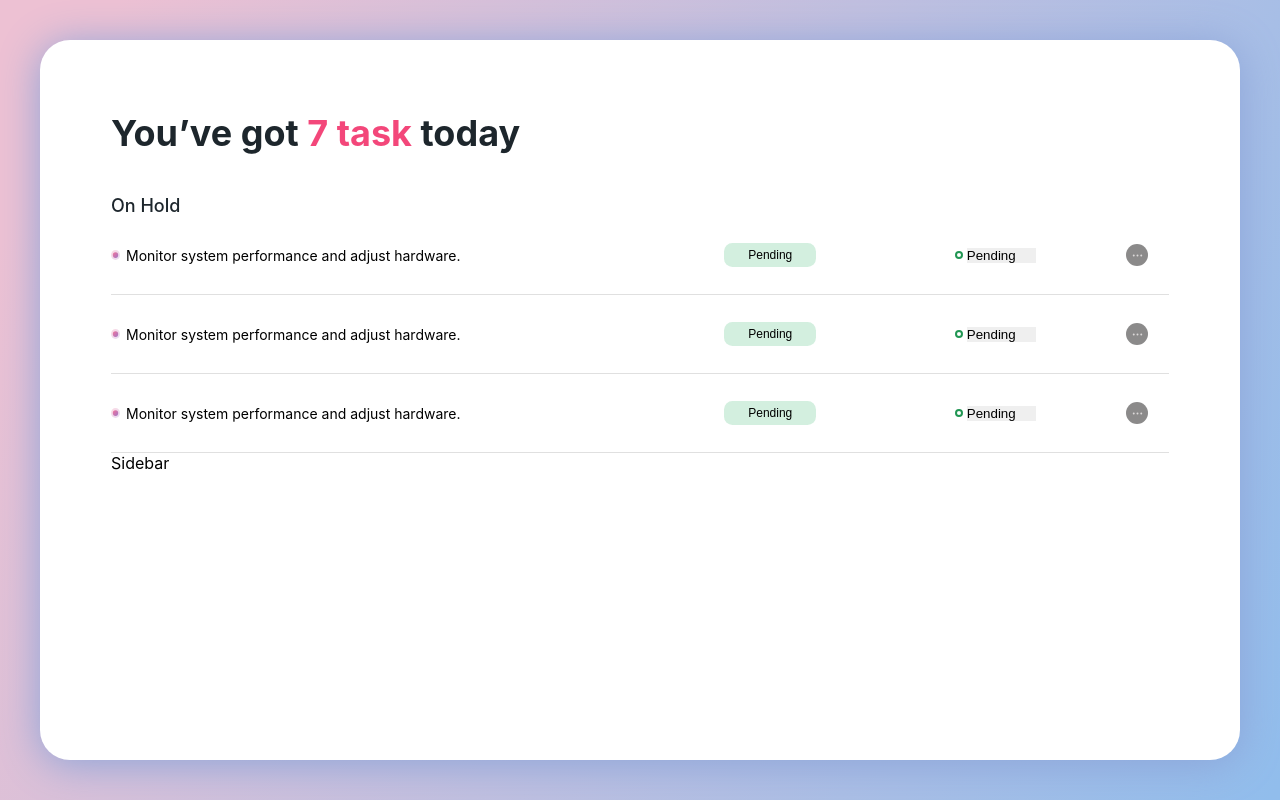
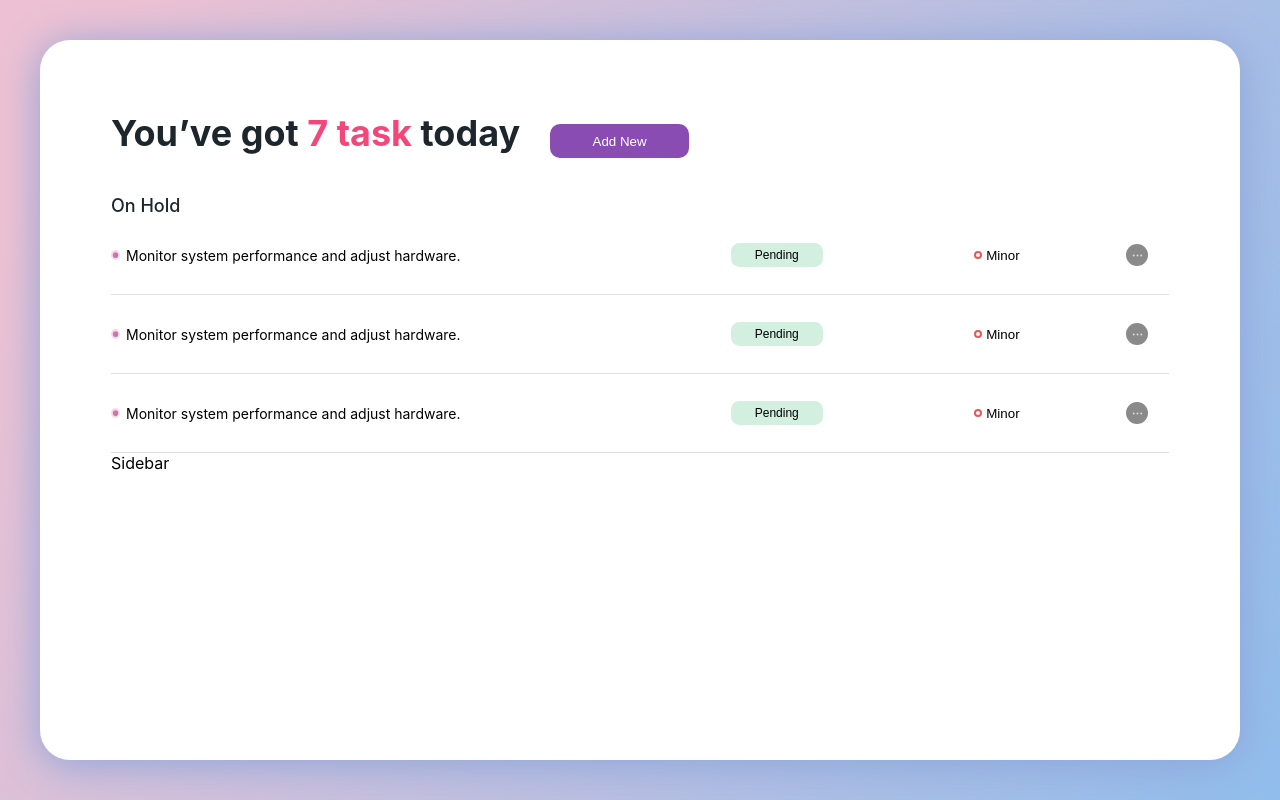
Before and after one commit to AliAhmadAnwer/todoList, a React (Create React App) app: page / in a window 1280 px wide. Built offline with nearby package versions, Linux system fonts and the light colour scheme.

Commit message:
Update Form

```diff
--- /dev/null
+++ b/src/components/layout/Dialog.jsx
@@ -0,0 +1,120 @@
+import * as React from 'react';
+import styled from 'styled-components';
+import Dialog from '@mui/material/Dialog';
+import DialogContent from '@mui/material/DialogContent';
+import TodoStatus from './TodoStatus';
+import TodoPriority from './TodoPriority';
+
+
+
+export default function AlertDialog(props) {
+  const [title, setTitle] = React.useState();
+
+  const titleChangeHandler = (event)=>{
+    setTitle(event.target.value)
+  }
+
+  const formSubmitHandler = (event)=>{
+    event.preventDefault()
+
+    console.log(title)
+    setTitle('')
+    props.setAddNew(false)
+
+  }
+
+  return (
+    <div sx={{borderRadius: '50%', background: '#000' }}>
+      {/* <Button variant="outlined" onClick={handleClickOpen}>
+        Open alert dialog
+      </Button> */}
+      <Dialog open={props.addNew} style={{borderRadius: '50%', }}>
+        <DialogContent sx={{maxWidth: '700px', padding:'60px',  }}>
+         <Form onSubmit={formSubmitHandler} >
+            <Label>Task</Label>
+            <Input type='text' value={title} onChange={titleChangeHandler} />
+            <Label>Description</Label>
+            <TextArea type='textarea' />
+            <Footer>
+                <FooterDiv>
+            <Label> Status</Label>
+            <TodoStatus style={{margin: 'none', width: '150px', marginTop: '15px'}}/>
+            </FooterDiv>
+            <FooterDiv>
+            <Label> Priority</Label>
+            <TodoPriority style={{margin: 'none', width: '100px', marginTop: '15px'}} />
+            </FooterDiv>
+            </Footer>
+
+            <BtnDiv>
+            <AddNewButton type='button' onClick={formSubmitHandler} >Add New</AddNewButton>
+            </BtnDiv>
+
+         </Form>
+        </DialogContent>
+
+      </Dialog>
+    </div>
+  );
+}
+
+
+
+
+
+const Form = styled.form`
+    width: 100%;
+`
+const Label = styled.label`
+    font-size: 20px;
+    color: black;
+
+`
+
+const Input = styled.input`
+    width: 100%;
+    height: 30px;
+    margin: 15px 0px;
+    padding-left: 5px;
+    font-size: 18px;
+    outline: none;
+`
+const TextArea = styled.textarea`
+    width: 100%;
+    margin: 15px 0px;
+    height: 70px;
+    padding-left: 5px;
+    padding-top: 5px;
+    font-size: 15px;
+    outline: none;
+`
+const BtnDiv = styled.div`
+    width: 100%;
+    text-align: end;
+`
+
+const AddNewButton = styled.button`
+  width: 139px;
+height: 34px;
+cursor: pointer;
+border: none;
+background: #884CB2;
+border-radius: 10px;
+color: #fff;
+right: 0;
+`
+
+const Footer = styled.div`
+   width: 100%;
+    display: flex;
+    flex-direction: row;
+    margin-bottom: 30px;
+
+`
+const FooterDiv = styled.div`
+    display: flex;
+    flex-direction: column;
+    width: 50%;
+
+
+`
--- a/src/components/layout/TodoItem.jsx
+++ b/src/components/layout/TodoItem.jsx
@@ -1,21 +1,17 @@
 import React, { useState } from "react";
 import styled from "styled-components";
-import CircleRing from "../../Icons/CircleRing";
+
 import { Menu, Radio } from "../../Icons/index";
 import TodoMenu from "./TodoMenu";
 import MenuItem from '@mui/material/MenuItem';
+import TodoStatus from "./TodoStatus";
+import TodoPriority from "./TodoPriority";
 
 
 const TodoItem = () => {
 
 
-  const [status , setStaus] = useState()
 
-
-  const statusHandler = (e) => {
-
-    setStaus(e.target.value)
-  }
 
 
   return (
@@ -25,23 +21,11 @@ const TodoItem = () => {
       <TodoHeading>Monitor system performance and adjust hardware.</TodoHeading>
 
 
-      <TodoStatus status={status} value={status} onChange={statusHandler}>
-        <option >Pending</option>
-        <option >In Progress</option>
-        <option>Compelete</option>
-
-      </TodoStatus>
+      <TodoStatus style={{margin: 'auto'}}/>
+      <TodoPriority style={{margin: 'auto'}}/>
 
 
-       <TodoPriority priority="minor">
-        <CircleRing />
 
-        <select>
-        <option >Pending</option>
-        <option >In Progress</option>
-        <option>Compelete</option>
-        </select>
-      </TodoPriority>
 
 
 
@@ -70,62 +54,9 @@ const TodoHeading = styled.p`
   width: 50%;
 `;
 
-const TodoStatus = styled("select")`
-appearance: none;
-  background: ${(props) =>
-    props.status === "Pending"
-      ? "rgba(242, 153, 74, 0.2)"
-      : props.status === "In Progress"
-      ? "rgba(86, 204, 242, 0.2)"
-      : "rgba(39, 174, 96, 0.2)"};
-  border-radius: 8.5px;
-  padding: 5px 15px;
-  text-align: center;
-
-  border: none;
-  margin: auto;
-  font-size: 12px;
-
-  option {
-appearance: none;
-
-    background: #fff;
-      border: none;
-      padding: 5px 15px;
-  }
-
-`;
-
-const TodoPriority = styled.div`
-  font-weight: 400;
-  font-size: 12px;
-  color: #5c626d;
-  margin: auto;
-  display: flex;
-  justify-content: center;
-  align-items: center;
 
 
-  svg {
-    margin-right: 4px;
-    circle {
-      stroke: ${({ priority }) =>
-        priority === "minor"
-          ? "#219653"
-          : priority === "normal"
-          ? "#F2C94C"
-          : "#EB5757"};
-    }
-  }
 
-  select{
-    appearance: none;
-    border: none;
-
-  }
-
-
-`;
 
 const MenuButton = styled.button`
   background: #8b8a8a;
--- /dev/null
+++ b/src/components/layout/TodoPriority.jsx
@@ -0,0 +1,57 @@
+import React,{useState} from 'react'
+import styled from 'styled-components'
+import CircleRing from "../../Icons/CircleRing";
+
+const TodoPriority = (props) => {
+    const [priorityOption, setPriorityOption] = useState()
+
+    const priorityHandle = (e)=>{
+        setPriorityOption(e.target.value)
+    }
+  return (
+    <Priority style={props.style} priority={priorityOption}>
+        <CircleRing />
+
+        <select  value={priorityOption} onChange={priorityHandle} >
+        <option selected >Minor</option>
+        <option >Normal</option>
+        <option>Critical</option>
+        </select>
+      </Priority>
+  )
+}
+
+export default TodoPriority
+
+const Priority = styled.div`
+  font-weight: 400;
+  font-size: 12px;
+  color: #5c626d;
+  /* margin: auto; */
+  display: flex;
+  justify-content: center;
+  align-items: center;
+
+
+  svg {
+    margin-right: 4px;
+    circle {
+      stroke: ${({ priority }) =>
+        priority === "Minor"
+          ? "#219653"
+          : priority === "Normal"
+          ? "#F2C94C"
+          : "#EB5757"};
+    }
+  }
+
+  select{
+    appearance: none;
+    border: none;
+    outline: none;
+    background: none;
+
+  }
+
+
+`;
--- /dev/null
+++ b/src/components/layout/TodoStatus.jsx
@@ -0,0 +1,51 @@
+import React,{useState} from 'react'
+import styled from 'styled-components'
+
+const TodoStatus = (props) => {
+    const [statusOption , setStausOption] = useState()
+
+
+  const statusHandler = (e) => {
+
+    setStausOption(e.target.value)
+    console.log(e.target.value)
+  }
+  return (
+    <Status style={props.style} status={statusOption} value={statusOption} onChange={statusHandler}>
+        <option >Pending</option>
+        <option >In Progress</option>
+        <option>Compelete</option>
+
+      </Status>
+  )
+}
+
+export default TodoStatus
+
+
+const Status = styled("select")`
+outline: none;
+appearance: none;
+  background: ${(props) =>
+    props.status === "Pending"
+      ? "rgba(242, 153, 74, 0.2)"
+      : props.status === "In Progress"
+      ? "rgba(86, 204, 242, 0.2)"
+      : "rgba(39, 174, 96, 0.2)"};
+  border-radius: 8.5px;
+  padding: 5px 15px;
+  text-align: center;
+
+  border: none;
+  /* margin: auto; */
+  font-size: 12px;
+
+  option {
+appearance: none;
+
+    background: #fff;
+      border: none;
+      padding: 5px 15px;
+  }
+
+`;
--- a/src/components/layout/TodosContainer.jsx
+++ b/src/components/layout/TodosContainer.jsx
@@ -1,15 +1,25 @@
+import { useState } from 'react';
 import React from 'react'
 import styled from 'styled-components';
 import TodoList from './TodoList';
+import AlertDialog from './Dialog';
 
 
 const TodosContainer = () => {
+  const [addNew, setAddNew] = useState(false)
+  const addNewHandle = ()=>{
+    setAddNew(true)
+  }
   return (
     <div>
+      <Header>
         <Heading  variant='h1'>
         You’ve got <span >{`7 task`}</span> today
         </Heading>
+        <AddNewButton onClick={addNewHandle}>Add New</AddNewButton>
+        </Header>
 
+    <AlertDialog addNew={addNew} setAddNew={setAddNew} />
     <span style={{fontSize: '18px' , fontWeight : 500 , color : '#1D262C' ,}}>On Hold</span>
     <TodoList />
 
@@ -19,6 +29,11 @@ const TodosContainer = () => {
 
 export default TodosContainer
 
+
+const Header = styled.div`
+  display: flex;
+  flex-direction: row;
+`
 
 const Heading = styled.h1`
 font-weight: 700;
@@ -32,3 +47,14 @@ margin-bottom: 40px;
 }
 
 `
+
+const AddNewButton = styled.button`
+  width: 139px;
+height: 34px;
+margin-top: 13px;
+margin-left: 30px;
+border: none;
+background: #884CB2;
+border-radius: 10px;
+color: #fff;
+`
```
